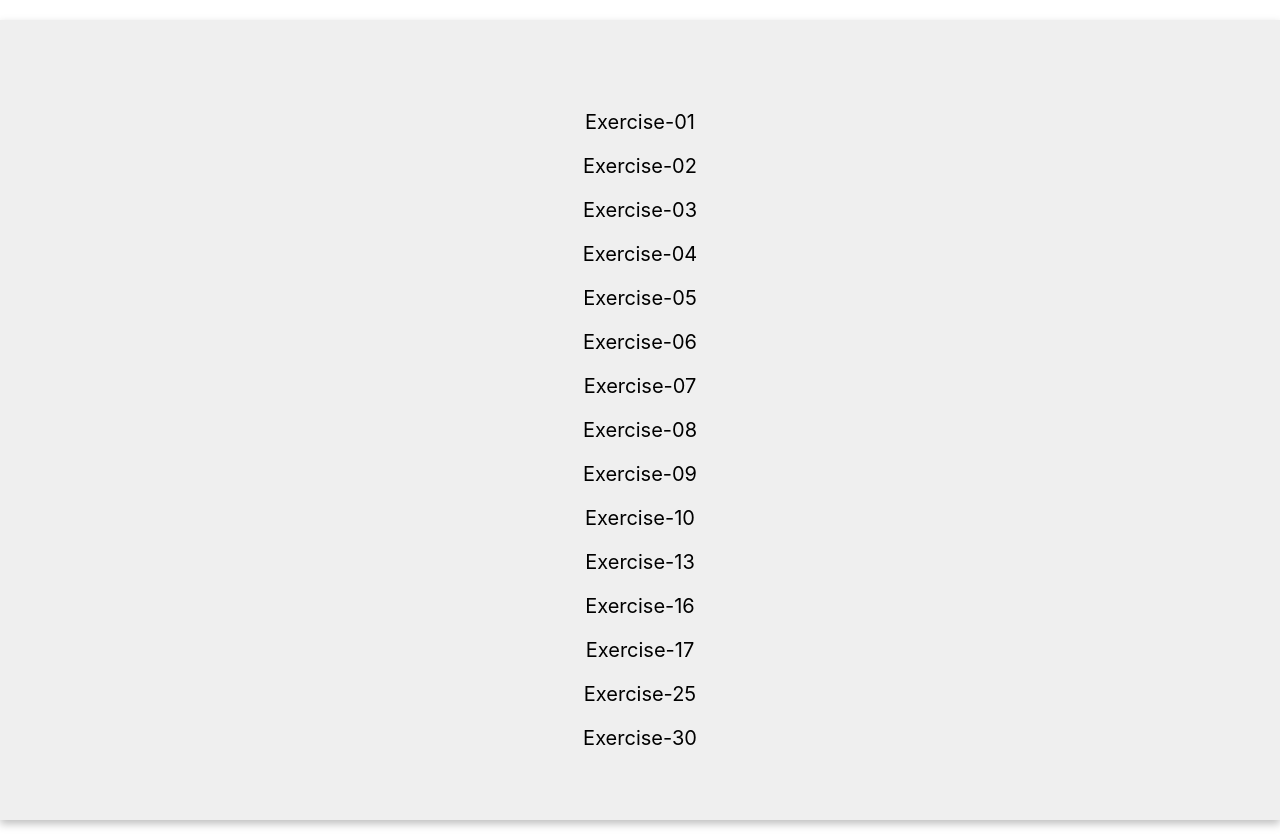
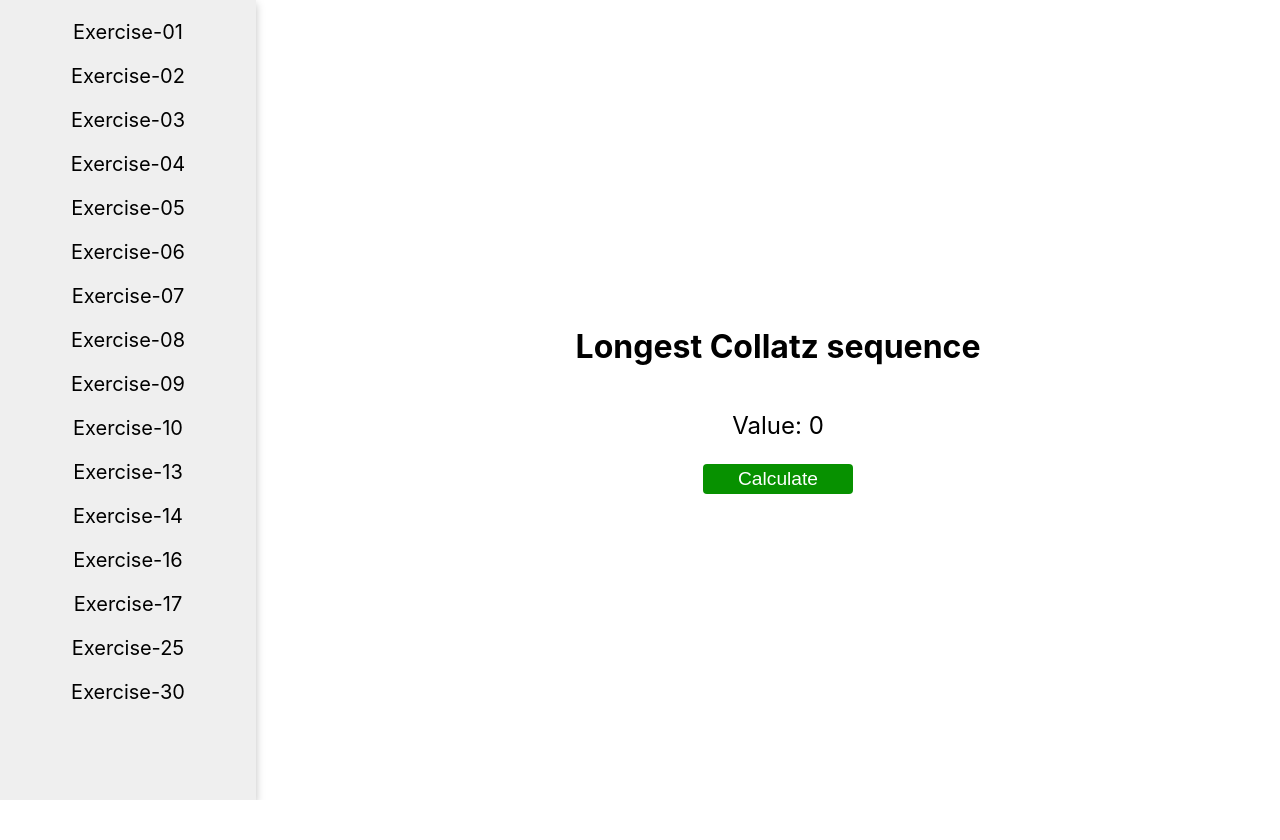
Before and after one commit to EdersonDav/Project-Euler, a React (Create React App) app: page /id-14 in a window 1280 px wide. After the commit the page ends 800 px from the top, so only its background shows below. Built offline with nearby package versions, Linux system fonts and the light colour scheme.

Commit message:
problem 14

```diff
--- a/src/components/Menu/index.tsx
+++ b/src/components/Menu/index.tsx
@@ -1,26 +1,27 @@
 import React from 'react';
 import { Link } from 'react-router-dom';
-import { ExerciseWrapper } from './styled'
+import { ExerciseWrapper } from './styled';
 
 const Dashboard: React.FC = () => {
   return (
     <ExerciseWrapper>
-      <Link to='/id-1'>Exercise-01</Link>
-      <Link to='/id-2'>Exercise-02</Link>
-      <Link to='/id-3'>Exercise-03</Link>
-      <Link to='/id-4'>Exercise-04</Link>
-      <Link to='/id-5'>Exercise-05</Link>
-      <Link to='/id-6'>Exercise-06</Link>
-      <Link to='/id-7'>Exercise-07</Link>
-      <Link to='/id-8'>Exercise-08</Link>
-      <Link to='/id-9'>Exercise-09</Link>
-      <Link to='/id-10'>Exercise-10</Link>
-      <Link to='/id-13'>Exercise-13</Link>
-      <Link to='/id-16'>Exercise-16</Link>
-      <Link to='/id-17'>Exercise-17</Link>
-      <Link to='/id-25'>Exercise-25</Link>
-      <Link to='/id-30'>Exercise-30</Link>
+      <Link to="/id-1">Exercise-01</Link>
+      <Link to="/id-2">Exercise-02</Link>
+      <Link to="/id-3">Exercise-03</Link>
+      <Link to="/id-4">Exercise-04</Link>
+      <Link to="/id-5">Exercise-05</Link>
+      <Link to="/id-6">Exercise-06</Link>
+      <Link to="/id-7">Exercise-07</Link>
+      <Link to="/id-8">Exercise-08</Link>
+      <Link to="/id-9">Exercise-09</Link>
+      <Link to="/id-10">Exercise-10</Link>
+      <Link to="/id-13">Exercise-13</Link>
+      <Link to="/id-14">Exercise-14</Link>
+      <Link to="/id-16">Exercise-16</Link>
+      <Link to="/id-17">Exercise-17</Link>
+      <Link to="/id-25">Exercise-25</Link>
+      <Link to="/id-30">Exercise-30</Link>
     </ExerciseWrapper>
-  )
-}
-export default Dashboard
+  );
+};
+export default Dashboard;
--- /dev/null
+++ b/src/pages/Longest_Collatz_sequence/index.tsx
@@ -0,0 +1,47 @@
+import React from 'react';
+import Button from '../../components/Button';
+
+const LongestCollatzSequence: React.FC = () => {
+  const [result, setResult] = React.useState<number>(0);
+
+  const calculateSequence = (num: number) => {
+    if (num % 2 === 0) {
+      return num / 2;
+    }
+    return 3 * num + 1;
+  };
+
+  const countLoop = (num: number) => {
+    let loops = 1;
+    while (num > 1) {
+      num = calculateSequence(num);
+      loops++;
+    }
+    return loops;
+  };
+
+  const handleCalculate = () => {
+    let count = 0;
+    let counts = 0;
+    for (let i = 1000000; i > 1; i--) {
+      let loops = countLoop(i);
+      if (loops > counts) {
+        counts = loops;
+        count = i;
+      }
+    }
+
+    setResult(count);
+  };
+
+  return (
+    <div>
+      <h1>Longest Collatz sequence</h1>
+      <p>Value: {result}</p>
+      <Button type="button" onClick={handleCalculate}>
+        Calculate
+      </Button>
+    </div>
+  );
+};
+export default LongestCollatzSequence;
--- a/src/routes/index.tsx
+++ b/src/routes/index.tsx
@@ -16,8 +16,7 @@ import SpecialPythagoreanTriplet from '../pages/Special_Pythagorean_triplet';
 import SummationPrimes from '../pages/Summation_of_primes';
 import PowerDigitSum from '../pages/Power_digit_sum';
 import DigitFifthPowers from '../pages/Digit_fifth_powers';
-
-
+import LongestCollatzSequence from '../pages/Longest_Collatz_sequence';
 
 const Routes: React.FC = () => {
   return (
@@ -34,11 +33,12 @@ const Routes: React.FC = () => {
       <Route exact path="/id-9" component={SpecialPythagoreanTriplet} />
       <Route exact path="/id-10" component={SummationPrimes} />
       <Route exact path="/id-13" component={Large} />
+      <Route exact path="/id-14" component={LongestCollatzSequence} />
       <Route exact path="/id-16" component={PowerDigitSum} />
       <Route exact path="/id-17" component={NumberLetterCounts} />
       <Route exact path="/id-25" component={FibonacciDigit1000} />
       <Route exact path="/id-30" component={DigitFifthPowers} />
     </Switch>
-  )
-}
-export default Routes
+  );
+};
+export default Routes;
```
